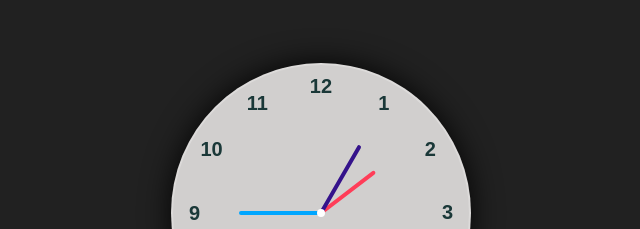
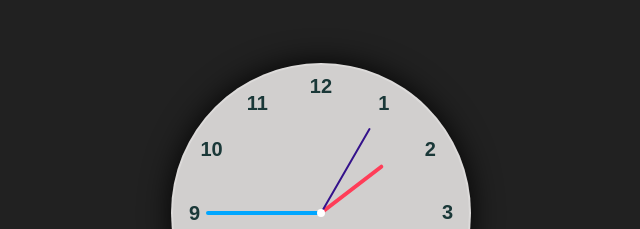
Before and after one commit to Saiful109710/analog-clock, a plain HTML site: page index.html in a window 1280 px wide. Shown: the part 187-416 px from the top of the page, 347-987 px from the left. Drawn offline with Linux system fonts and the light colour scheme.

Commit message:
change some style

```diff
--- a/index.css
+++ b/index.css
@@ -69,7 +69,7 @@ body{
 
 .hand i{
     position:absolute;
-    width:4px;
+    width:var(--w);
     height: var(--h);
     background-color:var(--clr);
     border-radius: 8px;;
--- a/index.html
+++ b/index.html
@@ -12,9 +12,9 @@
         <div class="container">
             <div class="clock">
 
-                <div style="--clr:#ff3d58;--h:68px" id="hour" class="hand" ><i></i></div>
-                <div style="--clr:#00a6ff;--h:82px" id="min" class="hand"><i></i></div>
-                <div  style="--clr:rgb(52, 18, 139);--h:78px" id="sec" class="hand"><i></i></div>
+                <div style="--clr:#ff3d58;--h:78px;--w:4px" id="hour" class="hand" ><i></i></div>
+                <div style="--clr:#00a6ff;--h:115px;--w:4px" id="min" class="hand"><i></i></div>
+                <div  style="--clr:rgb(52, 18, 139);--h:98px;--w:2px" id="sec" class="hand"><i></i></div>
                 <span style="--i:1"><b>1</b></span>
                 <span style="--i:2"><b>2</b></span>
                 <span style="--i:3"><b>3</b></span>
```
